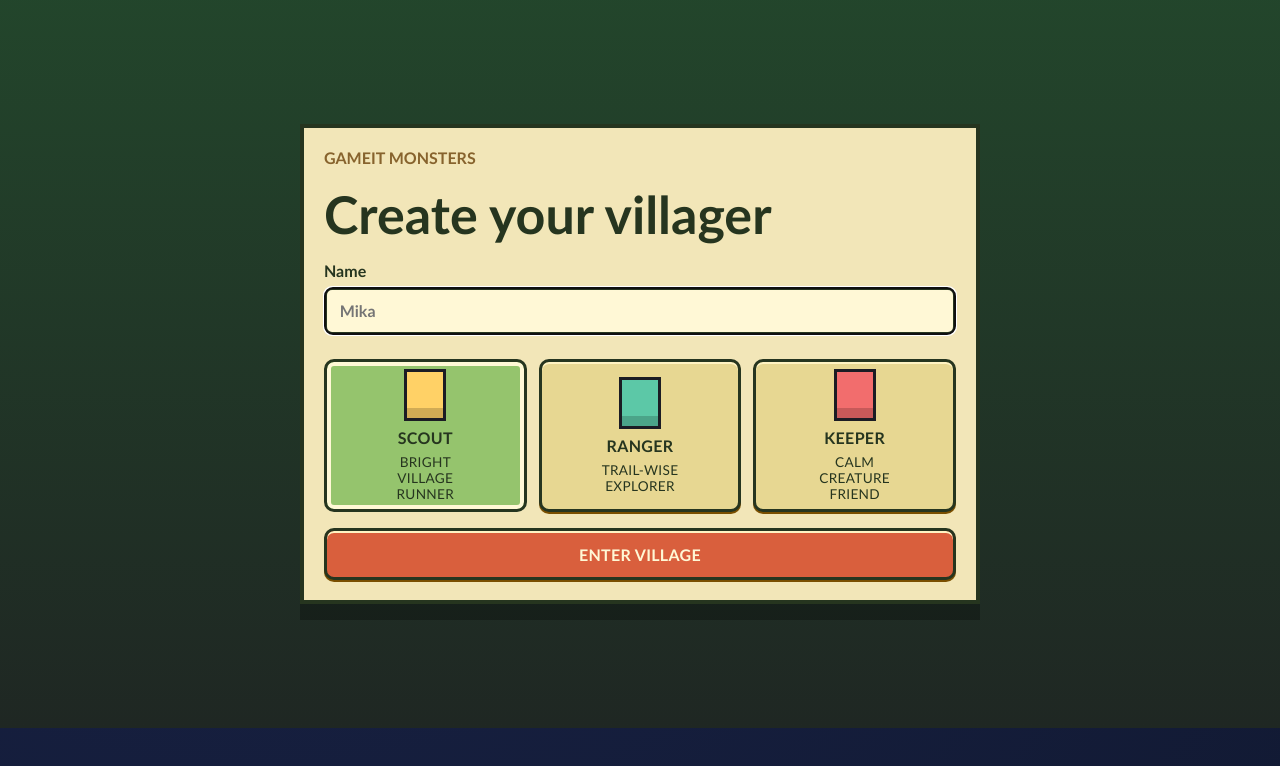
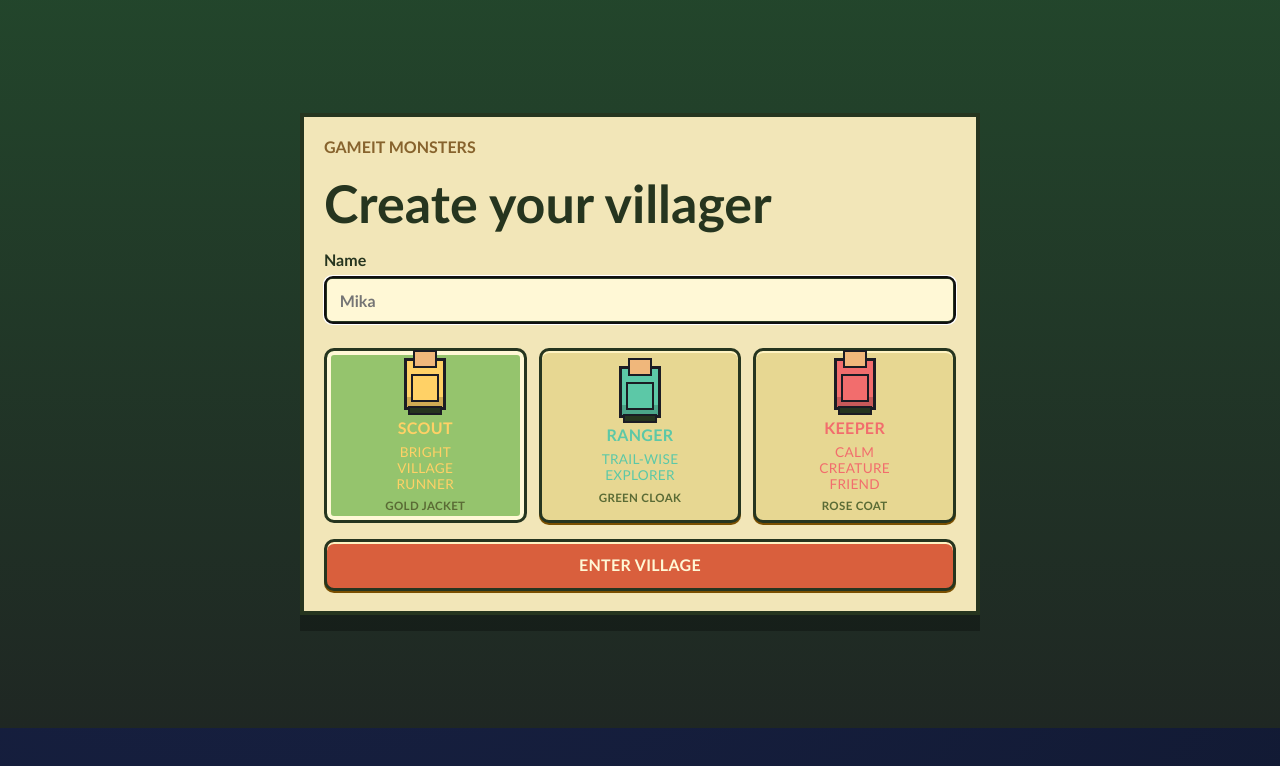
Before and after one commit to sapogov/gameit, a React (Vite) app: page /games/gameit-monsters in a window 1280 px wide. Shown: the top 766 px of the page. Built offline with nearby package versions, Linux system fonts and the light colour scheme.

Commit message:
Polish monster RPG MVP HUD

```diff
--- a/src/games/monster-rpg/client/scenes/VillageScene.ts
+++ b/src/games/monster-rpg/client/scenes/VillageScene.ts
@@ -101,7 +101,9 @@ interface PlayerView {
 
 interface EncounterView {
   container: Phaser.GameObjects.Container;
+  shadow: Phaser.GameObjects.Rectangle;
   body: Phaser.GameObjects.Arc;
+  crest: Phaser.GameObjects.Triangle;
   shine: Phaser.GameObjects.Arc;
   label: Phaser.GameObjects.Text;
 }
@@ -111,6 +113,7 @@ interface FarmView {
   base: Phaser.GameObjects.Rectangle;
   field: Phaser.GameObjects.Rectangle;
   dust: Phaser.GameObjects.Arc;
+  label: Phaser.GameObjects.Text;
 }
 
 export class VillageScene extends Phaser.Scene {
@@ -387,6 +390,9 @@ export class VillageScene extends Phaser.Scene {
         if (buildingKey) {
           this.addSpriteOverlay(sprites, buildingKey, (exit.x - 1) * tileSize, (exit.y - 2) * tileSize, tileSize * 3, tileSize * 3);
         }
+        if (buildingTile) {
+          this.addMapLabel(sprites, this.getBuildingLabel(buildingTile), exit.x * tileSize + tileSize / 2, (exit.y - 2.15) * tileSize);
+        }
         this.addSpriteOverlay(sprites, monsterRpgAssetKeys.markerDoor, exit.x * tileSize, exit.y * tileSize, tileSize, tileSize);
         this.addSpriteOverlay(
           sprites,
@@ -415,6 +421,22 @@ export class VillageScene extends Phaser.Scene {
     image.setDepth(2);
     sprites.add(image);
     return image;
+  }
+
+  private addMapLabel(sprites: Phaser.GameObjects.Container, text: string, x: number, y: number) {
+    const label = this.add
+      .text(x, y, text, {
+        align: 'center',
+        color: '#fff8d6',
+        fontFamily: 'monospace',
+        fontSize: this.map.kind === 'world-map' ? '6px' : '7px',
+        stroke: '#1b1c24',
+        strokeThickness: 3
+      })
+      .setOrigin(0.5, 0.5)
+      .setDepth(4);
+    sprites.add(label);
+    return label;
   }
 
   private shouldDrawTerrainSprite(tile: TileType, x: number, y: number): boolean {
@@ -525,7 +547,9 @@ export class VillageScene extends Phaser.Scene {
 
   private createEncounterView(id: string): EncounterView {
     const container = this.add.container(0, 0);
+    const shadow = this.add.rectangle(0, 4, 14, 5, 0x1b1c24, 0.28);
     const body = this.add.circle(0, 0, 7, 0x7ddf8a).setStrokeStyle(2, 0x17351f);
+    const crest = this.add.triangle(0, -8, 0, 8, 5, 0, -5, 0, 0xf7dc6f).setStrokeStyle(1, 0x17351f);
     const shine = this.add.circle(-2, -3, 2, 0xf7ffd8, 0.85);
     const label = this.add
       .text(0, 10, '', {
@@ -536,18 +560,24 @@ export class VillageScene extends Phaser.Scene {
         strokeThickness: 3
       })
       .setOrigin(0.5, 0);
-    container.add([body, shine, label]);
+    container.add([shadow, crest, body, shine, label]);
     container.setDepth(4);
-    this.encounters.set(id, { container, body, shine, label });
-    return { container, body, shine, label };
+    this.encounters.set(id, { container, shadow, body, crest, shine, label });
+    return { container, shadow, body, crest, shine, label };
   }
 
   private syncEncounterView(view: EncounterView, encounter: WildEncounterState) {
     const { tileSize } = this.map;
     const radius = this.map.kind === 'world-map' ? tileSize * 0.34 : tileSize * 0.3;
+    const color = getSpeciesIconColor(encounter.speciesId);
     view.container.setPosition(encounter.x * tileSize + tileSize / 2, encounter.y * tileSize + tileSize / 2);
+    view.shadow.setSize(radius * 1.75, Math.max(3, radius * 0.44));
+    view.shadow.setY(radius * 0.5);
     view.body.setRadius(radius);
-    view.body.setFillStyle(getSpeciesIconColor(encounter.speciesId), 1);
+    view.body.setFillStyle(color, 1);
+    view.crest.setPosition(0, -radius * 0.7);
+    view.crest.setScale(Math.max(0.75, radius / 8));
+    view.crest.setFillStyle(getSpeciesAccentColor(encounter.speciesId), 0.95);
     view.shine.setRadius(Math.max(2, radius * 0.24));
     view.shine.setPosition(-radius * 0.26, -radius * 0.38);
     view.label.setY(radius + 2);
@@ -560,11 +590,21 @@ export class VillageScene extends Phaser.Scene {
     const base = this.add.rectangle(0, 0, 18, 16, 0x8c5b2a).setStrokeStyle(2, 0x26351f);
     const field = this.add.rectangle(0, 4, 16, 7, 0x6f9f48);
     const dust = this.add.circle(5, -5, 3, 0xf8df64, 0.95).setStrokeStyle(1, 0xfff8d6);
+    const label = this.add
+      .text(0, 12, 'Magic Dust Farm', {
+        align: 'center',
+        color: '#fff8d6',
+        fontFamily: 'monospace',
+        fontSize: '7px',
+        stroke: '#1b1c24',
+        strokeThickness: 3
+      })
+      .setOrigin(0.5, 0);
 
-    container.add([base, field, dust]);
+    container.add([base, field, dust, label]);
     container.setDepth(3);
-    this.farms.set(id, { container, base, field, dust });
-    return { container, base, field, dust };
+    this.farms.set(id, { container, base, field, dust, label });
+    return { container, base, field, dust, label };
   }
 
   private syncFarmView(view: FarmView, farm: FarmSaveRecord) {
@@ -580,6 +620,8 @@ export class VillageScene extends Phaser.Scene {
     view.field.setY(height * 0.18);
     view.dust.setPosition(width * 0.28, -height * 0.32);
     view.dust.setRadius(Math.max(2, tileSize * 0.14));
+    view.label.setY(height * 0.48);
+    view.label.setFontSize(this.map.kind === 'world-map' ? '6px' : '7px');
   }
 
   private createPlayerView(id: RoomPlayerId, player: LocationPlayerState): PlayerView {
@@ -732,6 +774,15 @@ export class VillageScene extends Phaser.Scene {
     return buildingAssetKeys[tile as keyof typeof buildingAssetKeys];
   }
 
+  private getBuildingLabel(tile: TileType): string {
+    if (tile === 'townHall') return 'Town Hall / Elder';
+    if (tile === 'clinic') return 'Hospital';
+    if (tile === 'postOffice') return 'Station';
+    if (tile === 'shop') return 'Shop';
+    if (tile === 'tavern') return 'Tavern';
+    return 'Home';
+  }
+
   private getTerrainAssetKey(tile: TileType): MonsterRpgAssetKey | undefined {
     return terrainAssetKeys[tile as keyof typeof terrainAssetKeys];
   }
@@ -741,3 +792,8 @@ function getSpeciesIconColor(speciesId: number): number {
   const colors = [0x7ddf8a, 0xff9f5f, 0x69c6ff, 0xb9a37a, 0xf7dc6f, 0xb987ff];
   return colors[Math.abs(speciesId) % colors.length];
 }
+
+function getSpeciesAccentColor(speciesId: number): number {
+  const colors = [0xf7dc6f, 0x95c46d, 0xfff8d6, 0xd95f3d, 0x69c6ff, 0x26351f];
+  return colors[Math.abs(speciesId + 2) % colors.length];
+}
--- a/src/games/monster-rpg/ui/CharacterCreator.tsx
+++ b/src/games/monster-rpg/ui/CharacterCreator.tsx
@@ -5,10 +5,10 @@ interface CharacterCreatorProps {
   onCreate: (name: string, avatar: AvatarId) => void;
 }
 
-const avatarOptions: Array<{ id: AvatarId; label: string; description: string }> = [
-  { id: 'scout', label: 'Scout', description: 'Bright village runner' },
-  { id: 'ranger', label: 'Ranger', description: 'Trail-wise explorer' },
-  { id: 'keeper', label: 'Keeper', description: 'Calm creature friend' }
+const avatarOptions: Array<{ id: AvatarId; label: string; description: string; gear: string }> = [
+  { id: 'scout', label: 'Scout', description: 'Bright village runner', gear: 'gold jacket' },
+  { id: 'ranger', label: 'Ranger', description: 'Trail-wise explorer', gear: 'green cloak' },
+  { id: 'keeper', label: 'Keeper', description: 'Calm creature friend', gear: 'rose coat' }
 ];
 
 export function CharacterCreator({ onCreate }: CharacterCreatorProps) {
@@ -49,9 +49,14 @@ export function CharacterCreator({ onCreate }: CharacterCreatorProps) {
               role="radio"
               type="button"
             >
-              <span className="monster-avatar-sprite" aria-hidden="true" />
+              <span className="monster-avatar-sprite" aria-hidden="true">
+                <span className="monster-avatar-head" />
+                <span className="monster-avatar-body" />
+                <span className="monster-avatar-feet" />
+              </span>
               <strong>{option.label}</strong>
               <span>{option.description}</span>
+              <small>{option.gear}</small>
             </button>
           ))}
         </div>
--- a/src/games/monster-rpg/ui/GameHud.tsx
+++ b/src/games/monster-rpg/ui/GameHud.tsx
@@ -172,7 +172,7 @@ export function GameHud({
               })}
               {battleState.canRun ? (
                 <button disabled={!canRunFromBattle} onClick={onRunBattle} type="button">
-                  Run
+                  Run Away
                 </button>
               ) : null}
             </div>
@@ -195,6 +195,9 @@ export function GameHud({
                   <small>
                     Stored {farm.stored}/{farm.cap} {farm.resourceName}
                   </small>
+                  <div className="monster-farm-meter" aria-label={`${farm.name} storage ${farm.stored} of ${farm.cap}`}>
+                    <i style={{ width: `${farm.storagePercent}%` }} />
+                  </div>
                   <small>
                     Produces {farm.rate}/min · {farm.status}
                   </small>
@@ -229,7 +232,7 @@ export function GameHud({
             </div>
           </section>
         ) : null}
-        <details className="monster-station-panel" open>
+        <details className="monster-station-panel">
           <summary>
             Station <span>{stationRows.length} discovered</span>
           </summary>
@@ -273,7 +276,7 @@ export function GameHud({
             })}
           </div>
         </details>
-        <details className="monster-creature-panel" open>
+        <details className="monster-creature-panel">
           <summary>
             Creatures <span>{activeCount}/{ACTIVE_PARTY_LIMIT} active</span> <span>{reviveCount} revives</span>
           </summary>
@@ -353,8 +356,13 @@ export function GameHud({
                 const allowedAction = getCardAction(card);
                 return (
                   <article className="monster-card-row" key={card.id}>
-                    <span>
+                    <span className="monster-card-row-heading">
                       <strong>{card.name}</strong>
+                      <span className="monster-card-badges">
+                        <small>{card.typeLabel}</small>
+                        <small>{card.rarity}</small>
+                        <small>{card.quantityLabel}</small>
+                      </span>
                     </span>
                     <small>{card.detail}</small>
                     {card.description ? <small>{card.description}</small> : null}
@@ -532,9 +540,37 @@ function getStatusText(status: MultiplayerStatus, playerCount: number, lastMove:
 }
 
 type CardRow =
-  | { id: string; kind: 'stack'; definition: CardDefinition | undefined; name: string; detail: string; description?: string }
-  | { id: string; kind: 'creature-card'; name: string; detail: string; description?: string }
-  | { id: string; kind: 'egg'; name: string; detail: string; description?: string };
+  | {
+      id: string;
+      kind: 'stack';
+      definition: CardDefinition | undefined;
+      name: string;
+      detail: string;
+      description?: string;
+      typeLabel: string;
+      rarity: string;
+      quantityLabel: string;
+    }
+  | {
+      id: string;
+      kind: 'creature-card';
+      name: string;
+      detail: string;
+      description?: string;
+      typeLabel: string;
+      rarity: string;
+      quantityLabel: string;
+    }
+  | {
+      id: string;
+      kind: 'egg';
+      name: string;
+      detail: string;
+      description?: string;
+      typeLabel: string;
+      rarity: string;
+      quantityLabel: string;
+    };
 
 function getCardRows(saveState: MonsterRpgSaveState): CardRow[] {
   const stackRows: CardRow[] = Object.entries(saveState.inventory.cards)
@@ -544,10 +580,22 @@ function getCardRows(saveState: MonsterRpgSaveState): CardRow[] {
       definition: getCardDefinition(id),
       quantity: stack.quantity,
       name: getCardDefinition(id)?.name ?? id,
-      detail: `${getCardDefinition(id)?.type ?? 'unknown'} · ${getCardDefinition(id)?.rarity ?? 'unknown'} · qty ${stack.quantity}`
+      detail: getCardDefinition(id)?.description ?? 'Inventory card',
+      typeLabel: getCardDefinition(id)?.type ?? 'unknown',
+      rarity: getCardDefinition(id)?.rarity ?? 'unknown',
+      quantityLabel: `qty ${stack.quantity}`
     }))
     .filter((card) => card.quantity > 0)
-    .map(({ id, kind, definition, name, detail }) => ({ id, kind, definition, name, detail }));
+    .map(({ id, kind, definition, name, detail, typeLabel, rarity, quantityLabel }) => ({
+      id,
+      kind,
+      definition,
+      name,
+      detail,
+      typeLabel,
+      rarity,
+      quantityLabel
+    }));
 
   const creatureCardRows: CardRow[] = Object.values(saveState.inventory.creatureCards).map((card) => {
     const definition = getCardDefinition(card.cardDefinitionId);
@@ -556,7 +604,10 @@ function getCardRows(saveState: MonsterRpgSaveState): CardRow[] {
       id: card.id,
       kind: 'creature-card',
       name: definition?.name ?? card.id,
-      detail: `creature · ${card.rarity} · ${stats}`,
+      detail: stats,
+      typeLabel: 'creature',
+      rarity: card.rarity,
+      quantityLabel: 'qty 1',
       description: `Known attacks: ${card.knownAttacks.map((attack) => attack.name).join(', ')}`
     };
   });
@@ -567,7 +618,10 @@ function getCardRows(saveState: MonsterRpgSaveState): CardRow[] {
       id: egg.id,
       kind: 'egg',
       name: `${species?.displayName ?? `Species #${egg.speciesId}`} Egg`,
-      detail: `egg · ${egg.rarity} · ${egg.origin === 'card' ? 'card-made' : 'direct drop'}`,
+      detail: egg.origin === 'card' ? 'Card-made Egg' : 'Direct drop Egg',
+      typeLabel: 'egg',
+      rarity: egg.rarity,
+      quantityLabel: 'qty 1',
       description: getEggDescription(egg, species)
     };
   });
@@ -600,6 +654,7 @@ type FarmRow = {
   guardStatus: string;
   accessText: string;
   upgradeRequirementText: string;
+  storagePercent: number;
 };
 
 type StationRow = StationDestination & {
@@ -661,6 +716,7 @@ function toFarmRow(saveState: MonsterRpgSaveState, farm: FarmSaveRecord, now: Da
     stored,
     cap,
     rate: accrued.productionRatePerMinute,
+    storagePercent: cap > 0 ? Math.max(0, Math.min(100, (stored / cap) * 100)) : 0,
     status: stored >= cap ? 'Full' : stored > 0 ? 'Ready' : 'Producing',
     canUpgrade: Boolean(preview?.canUpgrade),
     canManage,
--- a/src/styles/global.css
+++ b/src/styles/global.css
@@ -285,28 +285,83 @@ input,select {
 }
 
 .monster-avatar-sprite {
+  position: relative;
   width: 42px;
   height: 52px;
   border: 3px solid #1b1c24;
+  background: #ffd166;
   box-shadow: inset 0 -10px 0 rgba(0, 0, 0, 0.18);
 }
 
-.avatar-scout .monster-avatar-sprite {
+.monster-avatar-head,
+.monster-avatar-body,
+.monster-avatar-feet {
+  position: absolute;
+  left: 50%;
+  transform: translateX(-50%);
+  border: 2px solid #1b1c24;
+}
+
+.monster-avatar-head {
+  top: -11px;
+  width: 24px;
+  height: 18px;
+  background: #f0b77b;
+}
+
+.monster-avatar-body {
+  top: 13px;
+  width: 28px;
+  height: 28px;
+  background: currentColor;
+}
+
+.monster-avatar-feet {
+  bottom: -8px;
+  width: 34px;
+  height: 9px;
+  background: #26351f;
+}
+
+.avatar-scout {
+  color: #ffd166;
+}
+
+.avatar-scout .monster-avatar-sprite,
+.avatar-scout .monster-avatar-body {
   background: #ffd166;
 }
 
-.avatar-ranger .monster-avatar-sprite {
+.avatar-ranger {
+  color: #5cc8a7;
+}
+
+.avatar-ranger .monster-avatar-sprite,
+.avatar-ranger .monster-avatar-body {
   background: #5cc8a7;
 }
 
-.avatar-keeper .monster-avatar-sprite {
+.avatar-keeper {
+  color: #f26d6d;
+}
+
+.avatar-keeper .monster-avatar-sprite,
+.avatar-keeper .monster-avatar-body {
   background: #f26d6d;
 }
 
-.monster-avatar-option span:last-child {
+.monster-avatar-option > span:nth-of-type(2) {
   max-width: 12ch;
   min-height: 2.4em;
   font-size: 0.85rem;
+}
+
+.monster-avatar-option small {
+  min-height: 1.2em;
+  color: #5a6b35;
+  font-size: 0.72rem;
+  font-weight: 900;
+  text-transform: uppercase;
 }
 
 .monster-primary-action {
@@ -366,6 +421,19 @@ input,select {
   pointer-events: auto;
 }
 
+.monster-game-stage:has(.monster-onboarding-panel) .monster-hud-stack {
+  grid-template-columns: minmax(220px, 340px);
+  max-width: min(340px, calc(100vw - 8rem));
+}
+
+.monster-game-stage:has(.monster-onboarding-panel) .monster-hud-stack > :not(.monster-hud-panel:first-child) {
+  display: none;
+}
+
+.monster-game-stage:has(.monster-onboarding-panel) .monster-save-actions {
+  display: none;
+}
+
 .monster-hud-panel {
   min-width: min(270px, calc(100vw - 8rem));
   max-width: min(340px, calc(100vw - 8rem));
@@ -403,6 +471,8 @@ input,select {
 
 .monster-card-panel {
   min-width: min(320px, calc(100vw - 8rem));
+  max-height: min(250px, calc(100vh - 18rem));
+  overflow: auto;
   pointer-events: auto;
 }
 
@@ -427,6 +497,19 @@ input,select {
   display: flex;
   justify-content: space-between;
   gap: 0.5rem;
+}
+
+.monster-farm-meter {
+  height: 0.55rem;
+  overflow: hidden;
+  background: #d7c884;
+  border: 2px solid #26351f;
+}
+
+.monster-farm-meter i {
+  display: block;
+  height: 100%;
+  background: #d95f3d;
 }
 
 .monster-farm-actions {
@@ -477,16 +560,49 @@ input,select {
 
 .monster-card-row {
   display: grid;
-  gap: 0.12rem;
+  gap: 0.22rem;
+  padding: 0.45rem;
+  background: #fff8d6;
+  border: 2px solid #5c6b3a;
 }
 
 .monster-card-row button {
   margin-top: 0.12rem;
 }
 
+.monster-card-row-heading {
+  display: grid;
+  grid-template-columns: minmax(0, 1fr) auto;
+  gap: 0.45rem;
+  align-items: start;
+}
+
+.monster-card-row-heading strong {
+  min-width: 0;
+  overflow-wrap: anywhere;
+}
+
+.monster-card-badges {
+  display: flex;
+  flex-wrap: wrap;
+  justify-content: flex-end;
+  gap: 0.2rem;
+}
+
+.monster-card-badges small {
+  padding: 0.1rem 0.28rem;
+  background: #d7c884;
+  border: 2px solid #26351f;
+  color: #26351f;
+  font-size: 0.62rem;
+  font-weight: 900;
+  text-transform: uppercase;
+}
+
 .monster-journal-panel,
 .monster-creature-panel,
 .monster-settings-panel,
+.monster-station-panel,
 .monster-battle-panel {
   width: min(420px, calc(100vw - 8rem));
   max-height: min(360px, calc(100vh - 12rem));
@@ -571,6 +687,14 @@ input,select {
   font-size: 0.65rem;
 }
 
+.monster-battle-log {
+  max-height: 6.5rem;
+  overflow: auto;
+  padding: 0.35rem;
+  background: #fff8d6;
+  border: 2px solid #5c6b3a;
+}
+
 .monster-battle-actions button:disabled {
   cursor: not-allowed;
   opacity: 0.55;
@@ -578,7 +702,8 @@ input,select {
 
 .monster-journal-panel summary,
 .monster-creature-panel summary,
-.monster-settings-panel summary {
+.monster-settings-panel summary,
+.monster-station-panel summary {
   display: flex;
   align-items: center;
   gap: 0.5rem;
@@ -589,11 +714,48 @@ input,select {
 }
 
 .monster-journal-panel summary span,
-.monster-creature-panel summary span {
+.monster-creature-panel summary span,
+.monster-station-panel summary span {
   padding: 0.12rem 0.35rem;
   background: #d7c884;
   border: 2px solid #26351f;
   font-size: 0.68rem;
+}
+
+.monster-station-grid {
+  display: grid;
+  gap: 0.35rem;
+  margin-top: 0.55rem;
+}
+
+.monster-station-row {
+  display: grid;
+  grid-template-columns: minmax(0, 1fr) auto;
+  gap: 0.5rem;
+  align-items: center;
+  padding: 0.4rem;
+  background: #fff8d6;
+  border: 2px solid #5c6b3a;
+  font-size: 0.72rem;
+  font-weight: 800;
+  text-transform: uppercase;
+}
+
+.monster-station-row strong,
+.monster-station-row small {
+  display: block;
+  min-width: 0;
+  overflow-wrap: anywhere;
+}
+
+.monster-station-confirm {
+  display: grid;
+  grid-template-columns: repeat(2, minmax(0, 1fr));
+  gap: 0.3rem;
+}
+
+.monster-station-confirm small {
+  grid-column: 1 / -1;
 }
 
 .monster-segmented-control {
@@ -706,6 +868,7 @@ input,select {
 .monster-card-row button,
 .monster-card-panel button,
 .monster-farm-actions button,
+.monster-station-row button,
 .monster-creature-actions button,
 .monster-back-link {
   border: 3px solid #26351f;
@@ -718,7 +881,8 @@ input,select {
 }
 
 .monster-creature-actions button:disabled,
-.monster-farm-actions button:disabled {
+.monster-farm-actions button:disabled,
+.monster-station-row button:disabled {
   cursor: not-allowed;
   opacity: 0.55;
 }
@@ -734,7 +898,8 @@ input,select {
 .monster-card-actions button,
 .monster-card-row button,
 .monster-card-panel button,
-.monster-farm-actions button {
+.monster-farm-actions button,
+.monster-station-row button {
   display: grid;
   place-items: center;
   min-width: 74px;
@@ -918,6 +1083,7 @@ input,select {
   .monster-journal-panel,
   .monster-creature-panel,
   .monster-settings-panel,
+  .monster-station-panel,
   .monster-battle-panel {
     width: calc(100vw - 7.5rem);
     max-height: 220px;
@@ -926,10 +1092,20 @@ input,select {
 
   .monster-journal-panel summary,
   .monster-creature-panel summary,
-  .monster-settings-panel summary {
+  .monster-settings-panel summary,
+  .monster-station-panel summary {
     align-items: flex-start;
     flex-direction: column;
     gap: 0.25rem;
+  }
+
+  .monster-card-row-heading,
+  .monster-station-row {
+    grid-template-columns: minmax(0, 1fr);
+  }
+
+  .monster-card-badges {
+    justify-content: flex-start;
   }
 
   .monster-journal-row {
@@ -965,9 +1141,9 @@ input,select {
   .monster-onboarding-panel {
     left: 0.5rem;
     right: 0.5rem;
-    bottom: 8.75rem;
+    bottom: 10.35rem;
     width: auto;
-    max-height: min(280px, calc(100% - 14rem));
+    max-height: min(260px, calc(100% - 16rem));
     padding: 0.65rem;
   }
 
```
Also changed, not shown: 1 other file (tests, documents, lock files or other folders).
